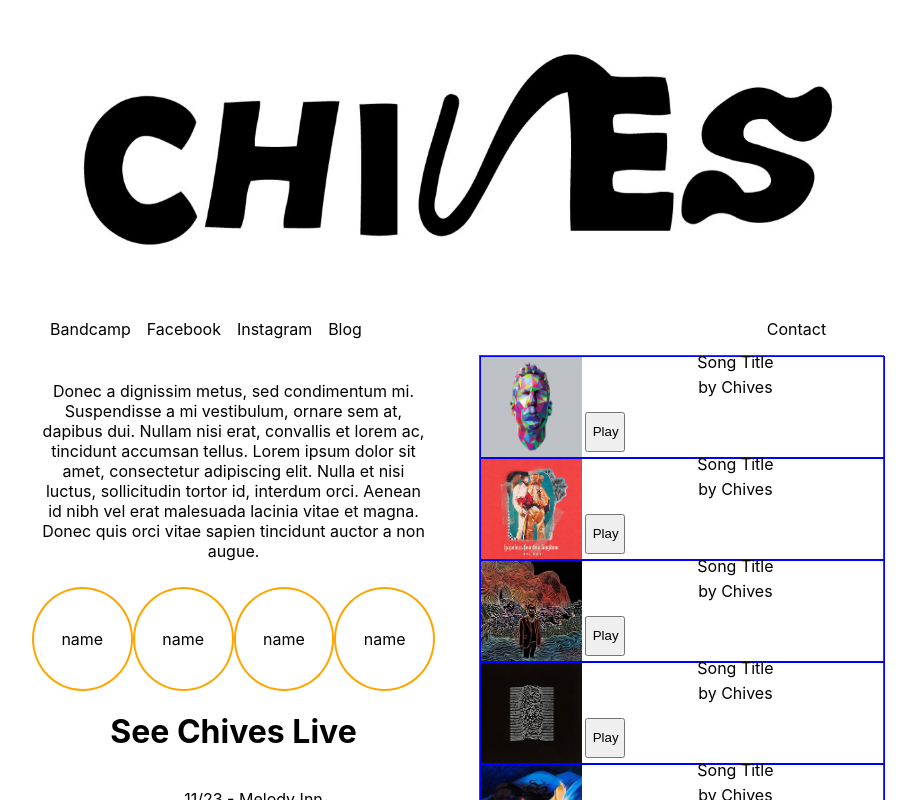
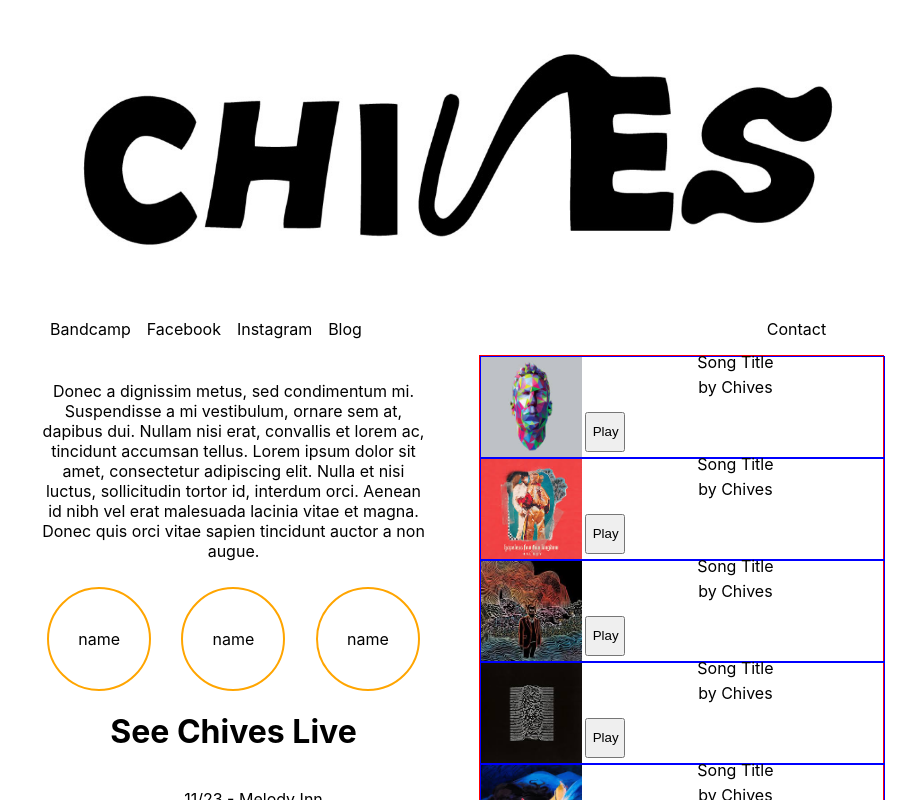
Before and after one commit to ZMcClung88/CustomChives, a React (Create React App) app: page / in a window 1280 px wide. Shown: the top 800 px of the page, without its empty margins (182-1098 px from the left). Built offline with nearby package versions, Linux system fonts and the light colour scheme.

Commit message:
Saving change

```diff
--- a/src/components/BandMatesComponent.js
+++ b/src/components/BandMatesComponent.js
@@ -50,19 +50,6 @@
       >
         <p>name</p>
       </div>
-      <div
-        style={{
-          height: '100px',
-          width: '100px',
-          border: '2px solid orange',
-          display: 'flex',
-          justifyContent: 'center',
-          alignItems: 'center',
-          borderRadius: '50%'
-        }}
-      >
-        <p>name</p>
-      </div>
     </div>
   );
 };
```
